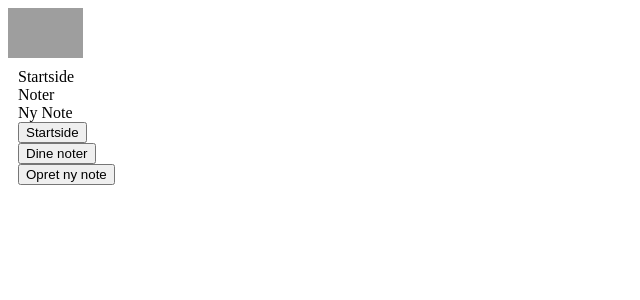
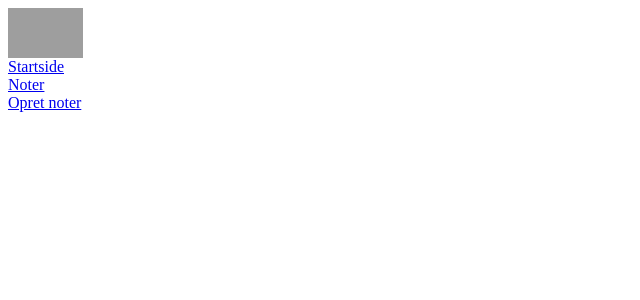
Before and after one commit to NikolaiLi/TrueNotes, a Python web app: template templates/index.html in a window 1280 px wide. Shown: the top 300 px of the page, without its empty margins (0-640 px from the left). Run offline with Jinja, Linux system fonts and the light colour scheme; the template is opened without the code that fills it, so the values that code supplies are empty; grey boxes are pictures that could not be loaded.

Commit message:
Stor ting

```diff
--- a/templates/header.html
+++ b/templates/header.html
@@ -10,30 +10,14 @@
         <div class="logo">
             <img src="https://cdn.discordapp.com/attachments/1066993301401653338/1170988943391592498/TrueNotes.png?ex=655b0b70&is=65489670&hm=91d4e42b7b262c1558cb5a9cb0c018c37c37bfbc579e5afb1dcb5b45bceb8957&" width="75" height="50">
         </div>
-        <div class="navbar">
-        <div>Startside<div>
-        <div>Noter<div>
-        <div>Ny Note<div>
-        </div>
     </div>
 
-    <div class = "tils">
-        <form action="/tilstart" method = "POST">
-            <button type="submit" class = "button">Startside</button>
-        </form>
+    <a href="http://localhost:8080/">Startside</a>
+    <br />
+    <a href="http://localhost:8080/noter">Noter</a>
+    <br />
+    <a href="http://localhost:8080/opret">Opret noter</a>
 
     </div>
 
-    <div class = "tiln">
-        <form action="/tilnoter" method = "POST" >
-            <button type="submit" class = "button">Dine noter</button>
-        </form>
-    </div>
-
-    <div class = "opret">
-        <form action="/tilopret" method = "POST" >
-            <button type="submit" class = "button">Opret ny note</button>
-        </form>
-    </div>
-
 <body>
```
Also changed, not shown: main.py (+1 -11 lines).
